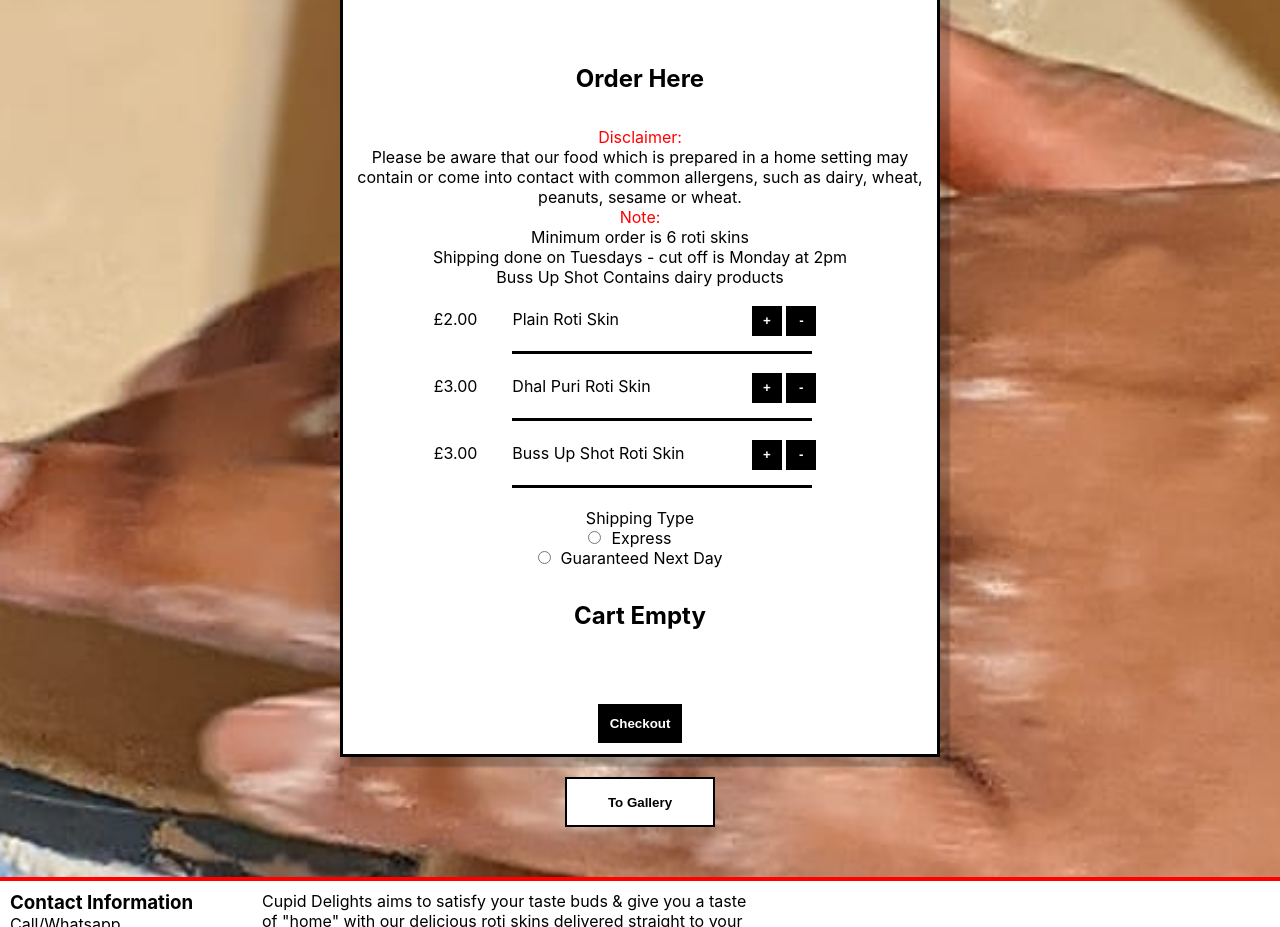
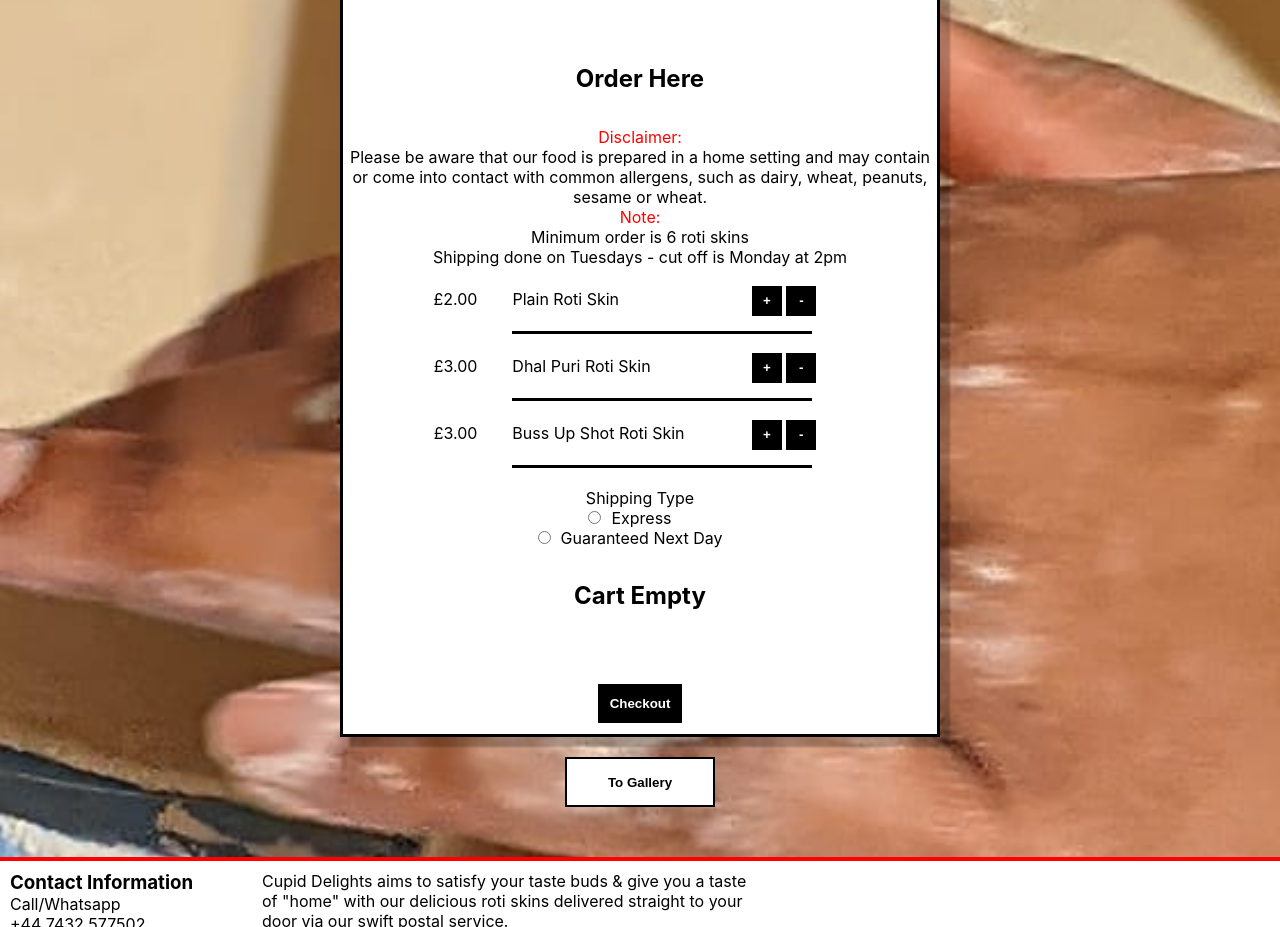
Before and after one commit to sammateo/cupid-delights, a Next.js app: page / in a window 1280 px wide. Shown: the part 820-1747 px from the top of the page. Built offline with nearby package versions, Linux system fonts and the light colour scheme.

Commit message:
disclaimer edit

```diff
--- a/src/Content.js
+++ b/src/Content.js
@@ -78,7 +78,7 @@ export default function Content({
 			<h2>Order Here</h2>
 			<p className={styles.note}>
 				<span style={{ color: "red", display: "block" }}>Disclaimer:</span>
-				Please be aware that our food which is prepared in a home setting may
+				Please be aware that our food is prepared in a home setting and may
 				contain or come into contact with common allergens, such as dairy,
 				wheat, peanuts, sesame or wheat.
 			</p>
@@ -90,7 +90,7 @@ export default function Content({
 				Shipping done on Tuesdays - cut off is Monday at 2pm
 			</p>
 
-			<p className={styles.note}>Buss Up Shot Contains dairy products</p>
+			{/* <p className={styles.note}>Buss Up Shot Contains dairy products</p> */}
 			<Options
 				// checkout={checkout}
 				name1={name1}
```
